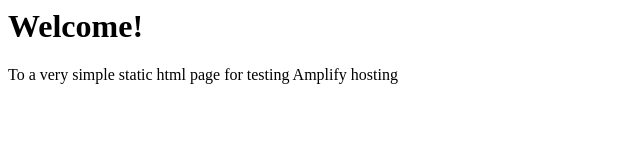
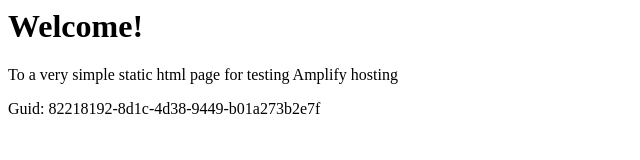
Before and after one commit to aws-aemilia-iad/Github-PR-Commit-Integration-Test-DoNotTouch-GitHubAutoBuildCanaryTest-v1-preprod-us-east-1, a website: page src/index.html in a window 1280 px wide. Shown: the whole page, without its empty margins (0-640 px from the left). Drawn offline with Linux system fonts and the light colour scheme.

Commit message:
commit from integ tests

```diff
--- a/src/index.html
+++ b/src/index.html
@@ -1,3 +1,5 @@
+
+
 <html lang="en">
 
 <head>
@@ -10,6 +12,6 @@
 <body>
     <h1>Welcome!</h1>
     <p>To a very simple static html page for testing Amplify hosting</p>
-</body>
+    <p>Guid: 82218192-8d1c-4d38-9449-b01a273b2e7f</p></body>
 
 </html>
```
